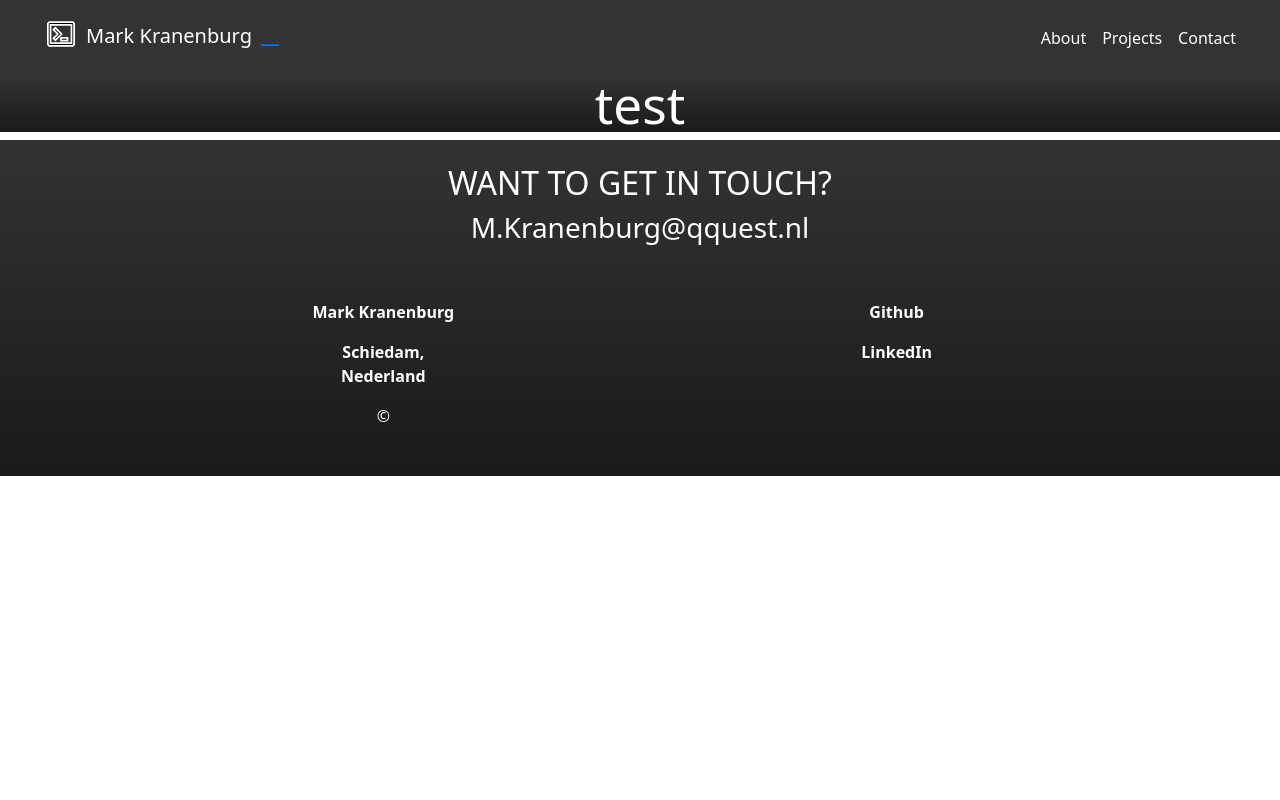
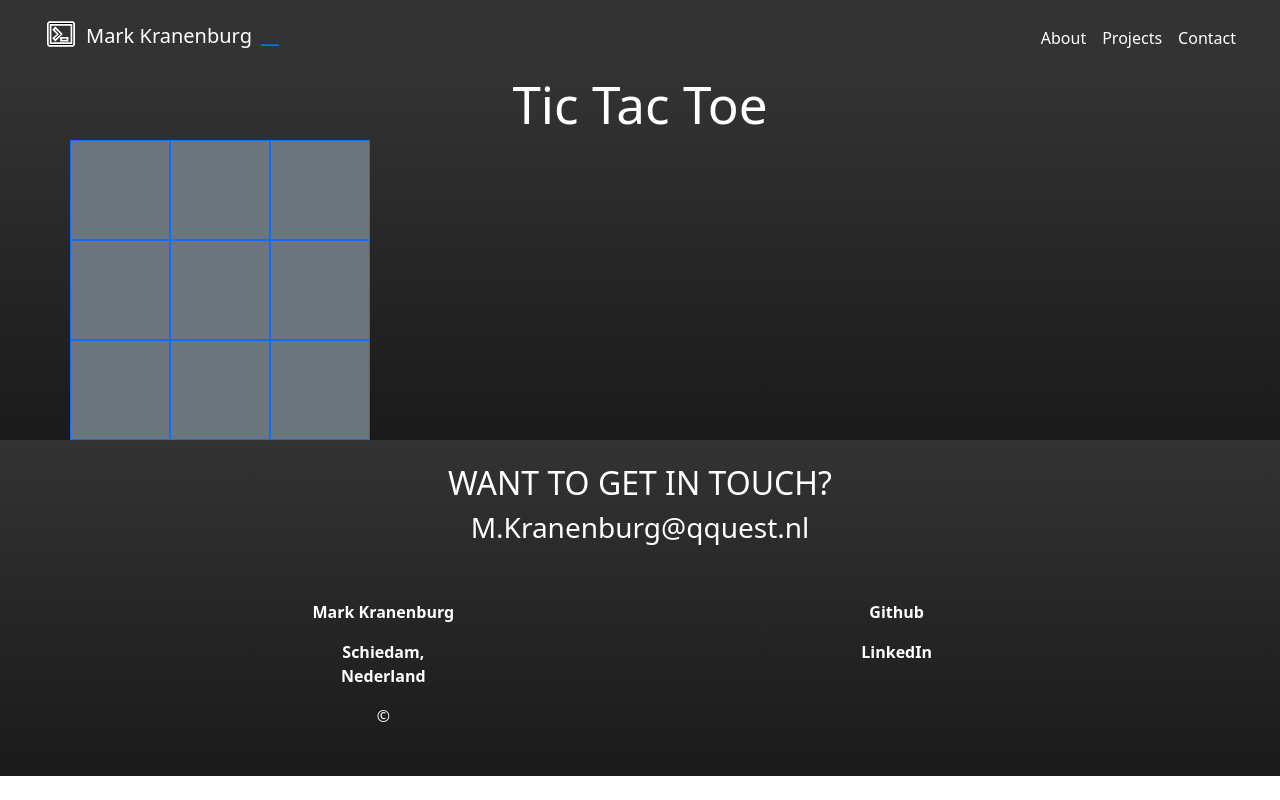
Before and after one commit to MarkDeveloper36/portfolio, a React (Vite) app in the folder react-project/: page /portfolio/tic-tac-toe in a window 1280 px wide. Built offline with nearby package versions, Linux system fonts and the light colour scheme.

Commit message:
add redering logic following module patern

```diff
--- a/react-project/src/Components/TicTacToe.css
+++ b/react-project/src/Components/TicTacToe.css
@@ -0,0 +1,9 @@
+#sectionTicTacToe {
+    background-color: red;
+
+    .box {
+        background-color: aquamarine;
+        width: 100px;
+        height: 100px;
+    }
+}
--- a/react-project/src/Components/TicTacToe.jsx
+++ b/react-project/src/Components/TicTacToe.jsx
@@ -1,12 +1,31 @@
 import './TicTacToe.css'
+// dit project was voornamelijk bedoelt om module design patern te leren
+export default function TicTacToe() {
+    const handleClick = (e) => {
+        GameBoard.DOMController.renderBoard(GameBoard.board);
+    }
 
-export default function TicTacToe() {
-    const gameBoard = (function () {
-        let board = [
-            ['_', '_', '_'],
-            ['_', '_', '_'],
-            ['_', '_', '_']
+    const GameBoard = (function () {
+        const board = [
+            ['O', '_', 'O'],
+            ['_', 'X', '_'],
+            ['_', 'X', '_']
         ];
+
+        const DOMController = {
+            renderBoard: function (board) {
+                let index = 0;
+                for (let row = 0; row < board.length; row++) {
+                    for (let col = 0; col < board[row].length; col++) {
+                        let selector = `tictactoeBox${index + 1}`;
+                        let element = document.querySelector(`#${selector}`);
+                        element.textContent = board[row][col];
+                        index++;
+                    }
+                }
+            }
+        }
+
 
         const printBoard = () => {
             console.log('Board: ');
@@ -22,7 +41,7 @@ export default function TicTacToe() {
             console.log(printedBoard);
         }
 
-        return { printBoard, board };
+        return { printBoard, board, DOMController };
     })();
 
     function createPlayer(playerNum, symbol) {
@@ -35,8 +54,6 @@ export default function TicTacToe() {
     const gameController = (function () {
         let isPlayer1 = true;
         let isWinner = false;
-
-        console.log('Welcom.');
 
         const playRound = () => {
             let row;
@@ -53,7 +70,7 @@ export default function TicTacToe() {
                 column = prompt('player 2 column'),
                 gameBoard.board[row][column] = 'O'
             );
-            if (!checkForWinner() && !checkForTie()) {isPlayer1 = !isPlayer1}
+            if (!checkForWinner() && !checkForTie()) { isPlayer1 = !isPlayer1 }
         }
 
         const checkForWinner = () => {
@@ -99,7 +116,7 @@ export default function TicTacToe() {
             if (isBoardFilled && !isWinner) {
                 thisRoundIsTie = true;
                 console.log("It's a Tie!");
-                prompt("Start new Game?\nType \"y\"") === 'y' ? startNewGame(): null;
+                prompt("Start new Game?\nType \"y\"") === 'y' ? startNewGame() : null;
             }
             return thisRoundIsTie;
         }
@@ -107,11 +124,11 @@ export default function TicTacToe() {
         const announceWinner = () => {
             gameBoard.printBoard();
             isPlayer1 ?
-            console.log('player 1 won (' + player1.symbol + ')')
-            :
-            console.log('player 2 won (' + player2.symbol + ')');
+                console.log('player 1 won (' + player1.symbol + ')')
+                :
+                console.log('player 2 won (' + player2.symbol + ')');
             isWinner = true;
-            prompt("Start new Game?\nType \"y\"") === 'y' ? startNewGame(): null;
+            prompt("Start new Game?\nType \"y\"") === 'y' ? startNewGame() : null;
         }
 
         const startNewGame = () => {
@@ -128,8 +145,25 @@ export default function TicTacToe() {
     })();
 
     return (
-        <section id='tic-tac-to'>
-            <h1 onClick={gameController.playRound}>test</h1>
+        <section id='sectionTicTacToe'>
+            <h1 onClick={gameController.playRound}>Tic Tac Toe</h1>
+            <div id='ticTacToeContainer' className='container'>
+                <div className='row'>
+                    <div id='tictactoeBox1' className='box bg-secondary border border-primary' onClick={handleClick}></div>
+                    <div id='tictactoeBox2' className='box bg-secondary border border-primary' onClick={handleClick}></div>
+                    <div id='tictactoeBox3' className='box bg-secondary border border-primary'></div>
+                </div>
+                <div className='row'>
+                    <div id='tictactoeBox4' className='box bg-secondary border border-primary'></div>
+                    <div id='tictactoeBox5' className='box bg-secondary border border-primary'></div>
+                    <div id='tictactoeBox6' className='box bg-secondary border border-primary'></div>
+                </div>
+                <div className='row'>
+                    <div id='tictactoeBox7' className='box bg-secondary border border-primary'></div>
+                    <div id='tictactoeBox8' className='box bg-secondary border border-primary'></div>
+                    <div id='tictactoeBox9' className='box bg-secondary border border-primary'></div>
+                </div>
+            </div>
         </section>
     )
 }
```
